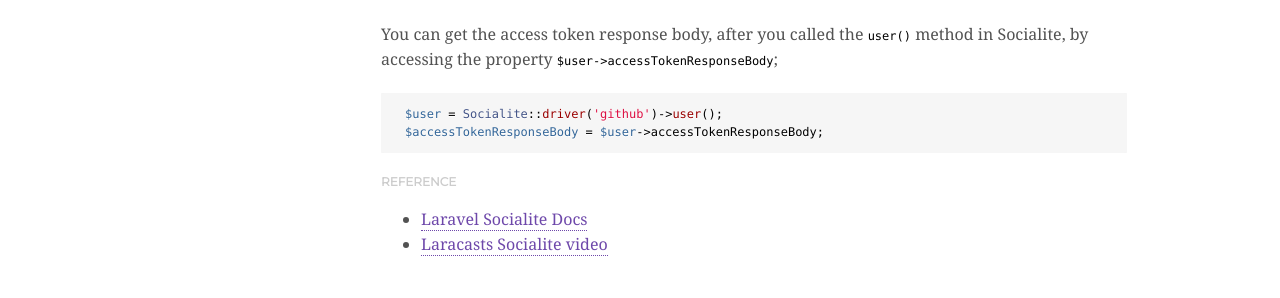
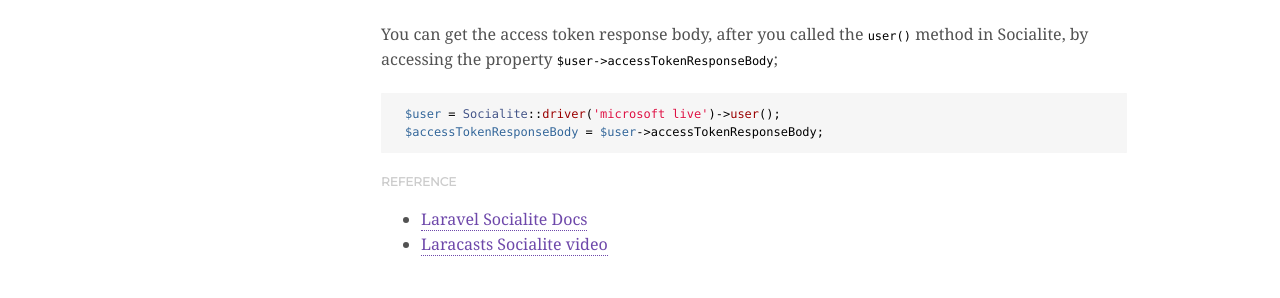
Before and after one commit to SocialiteProviders/socialiteproviders.github.io, a Jekyll site: the page built from _providers/MicrosoftLive.md, in a window 1280 px wide and 900 px high, scrolled down 3066 px. Shown: the part 509-807 px from the top of the window. Built offline with Jekyll 4.4.1, drawn with Linux system fonts in a browser that asks for light colours; nearby versions of some CDN libraries; some web fonts are replaced.

Commit message:
fixed access token response body docs to show current provider

````diff
--- a/_includes/provider/_usage.md
+++ b/_includes/provider/_usage.md
@@ -51,7 +51,7 @@ may contain items such as a `refresh_token`.
 You can get the access token response body, after you called the `user()` method in Socialite, by accessing the property `$user->accessTokenResponseBody`;
 
 ```php
-$user = Socialite::driver('github')->user();
+$user = Socialite::driver('{{ name | downcase | remove: '.' }}')->user();
 $accessTokenResponseBody = $user->accessTokenResponseBody;
 ```
 
````
